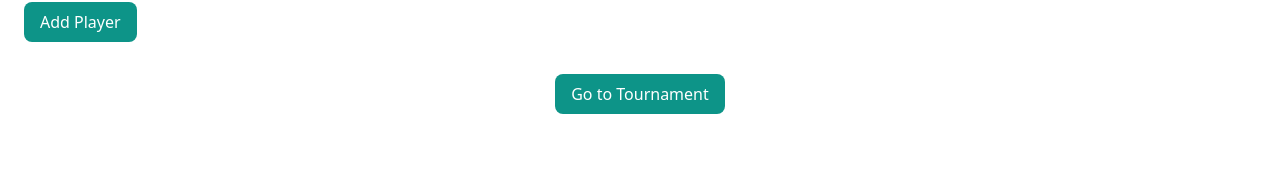
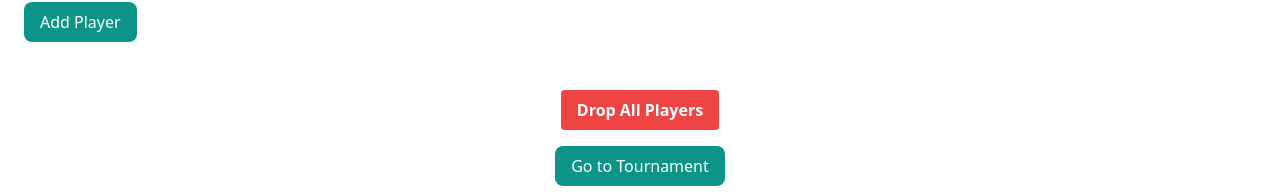
Before and after one commit to Takshil-P/tt-scheduler-demo, a React (Vite) app in the folder client/: page /scheduler in a window 1280 px wide. Shown: the part 578-774 px from the top of the page. Built offline with nearby package versions, Linux system fonts and the light colour scheme; no server answers.

Commit message:
Add dropAllPlayers endpoint and update server config

```diff
--- /dev/null
+++ b/client/src/components/DropAllPlayersButton.jsx
@@ -0,0 +1,36 @@
+// Frontend React component (DropAllPlayersButton.js)
+import React, { useState } from 'react';
+import axios from 'axios';
+
+const DropAllPlayersButton = () => {
+  const [message, setMessage] = useState('');
+  const [error, setError] = useState('');
+
+  const handleDropAllPlayers = async () => {
+    if (window.confirm('Are you sure you want to drop all players? This action cannot be undone.')) {
+      try {
+        const response = await axios.delete('https://project-v1-2.onrender.com/api/players/drop-all');
+        setMessage(response.data.message);
+        setError('');
+      } catch (err) {
+        setError(err.response?.data?.error || 'An error occurred');
+        setMessage('');
+      }
+    }
+  };
+
+  return (
+    <div className="p-4">
+      <button
+        onClick={handleDropAllPlayers}
+        className="bg-red-500 hover:bg-red-700 text-white font-bold py-2 px-4 rounded"
+      >
+        Drop All Players
+      </button>
+      {message && <p className="mt-2 text-green-600">{message}</p>}
+      {error && <p className="mt-2 text-red-600">{error}</p>}
+    </div>
+  );
+};
+
+export default DropAllPlayersButton;
--- a/client/src/pages/Scheduler.jsx
+++ b/client/src/pages/Scheduler.jsx
@@ -3,6 +3,7 @@ import React from "react";
 import { useNavigate } from "react-router-dom";
 import PlayerList from "../components/PlayerList";
 import AddPlayerForm from "../components/AddPlayerForm";
+import DropAllPlayersButton from "../components/DropAllPlayersButton";
 
 const Scheduler = () => {
   const navigate = useNavigate();
@@ -25,6 +26,7 @@ const Scheduler = () => {
       <PlayerList />
       <AddPlayerForm onPlayerAdded={handlePlayerAdded} />
       <div className="text-center mt-6">
+        <DropAllPlayersButton />
         <button
           onClick={() => navigate("/table-tennis-scheduler")}
           className="bg-teal-600 text-white px-4 py-2 rounded-lg hover:bg-teal-700 dark:hover:bg-teal-400 transition duration-200"
```
Also changed, not shown: 2 other files (tests, documents, lock files or other folders).
